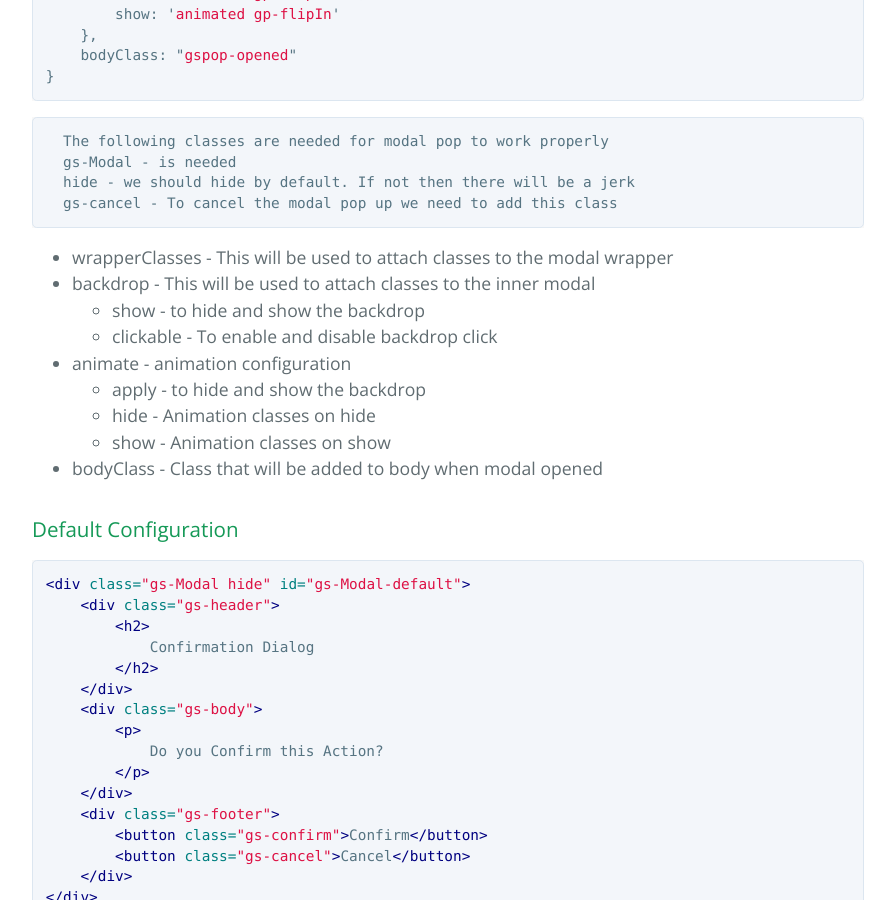
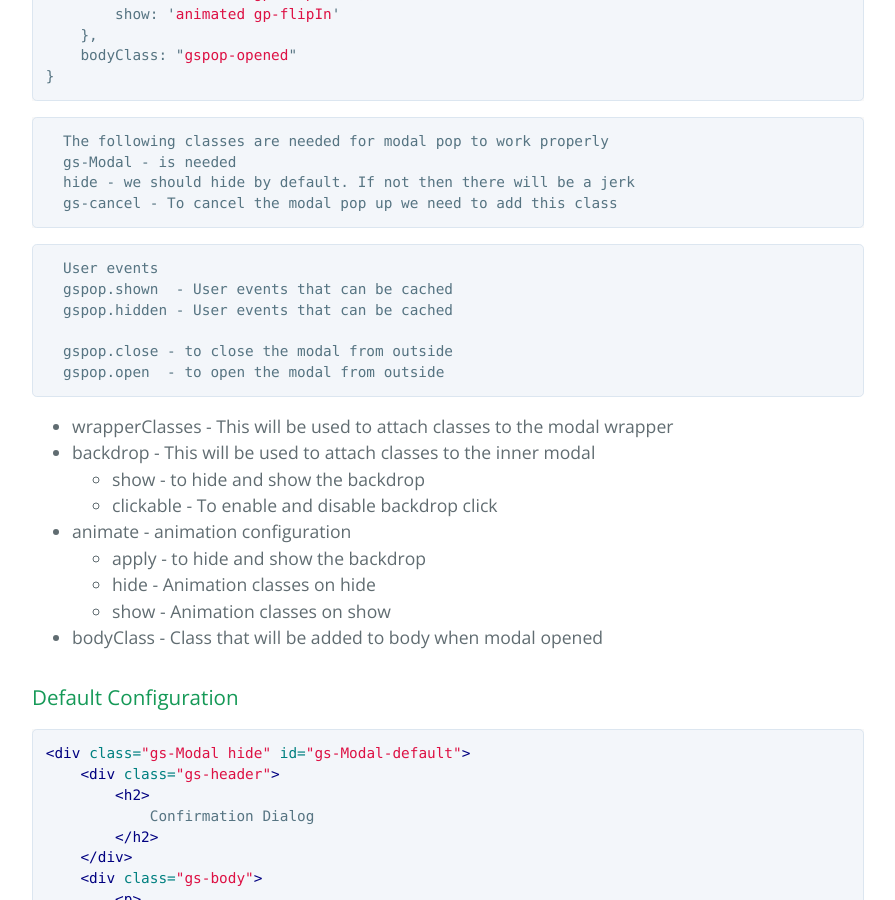
Before and after one commit to shabi1497/gsPop, a Jekyll site: the page built from docs/index.md, in a window 1280 px wide and 900 px high, scrolled down 1105 px. Shown: the whole window, without its empty margins (192-1087 px from the left). Built offline with Jekyll 4.4.1, drawn with Linux system fonts in a browser that asks for light colours; our own code applies the rules of GitHub Pages for plain Markdown files.

Commit message:
Update index.md

````diff
--- a/docs/index.md
+++ b/docs/index.md
@@ -34,7 +34,14 @@ This will helop to do animation and to position the modal(top/center/bottom/righ
   hide - we should hide by default. If not then there will be a jerk
   gs-cancel - To cancel the modal pop up we need to add this class
 ```
+``` Events
+  User events
+  gspop.shown  - User events that can be cached
+  gspop.hidden - User events that can be cached
 
+  gspop.close - to close the modal from outside
+  gspop.open  - to open the modal from outside
+```
 * wrapperClasses - This will be used to attach classes to the modal wrapper
 * backdrop    - This will be used to attach classes to the inner modal
   + show      - to hide and show the backdrop
````
